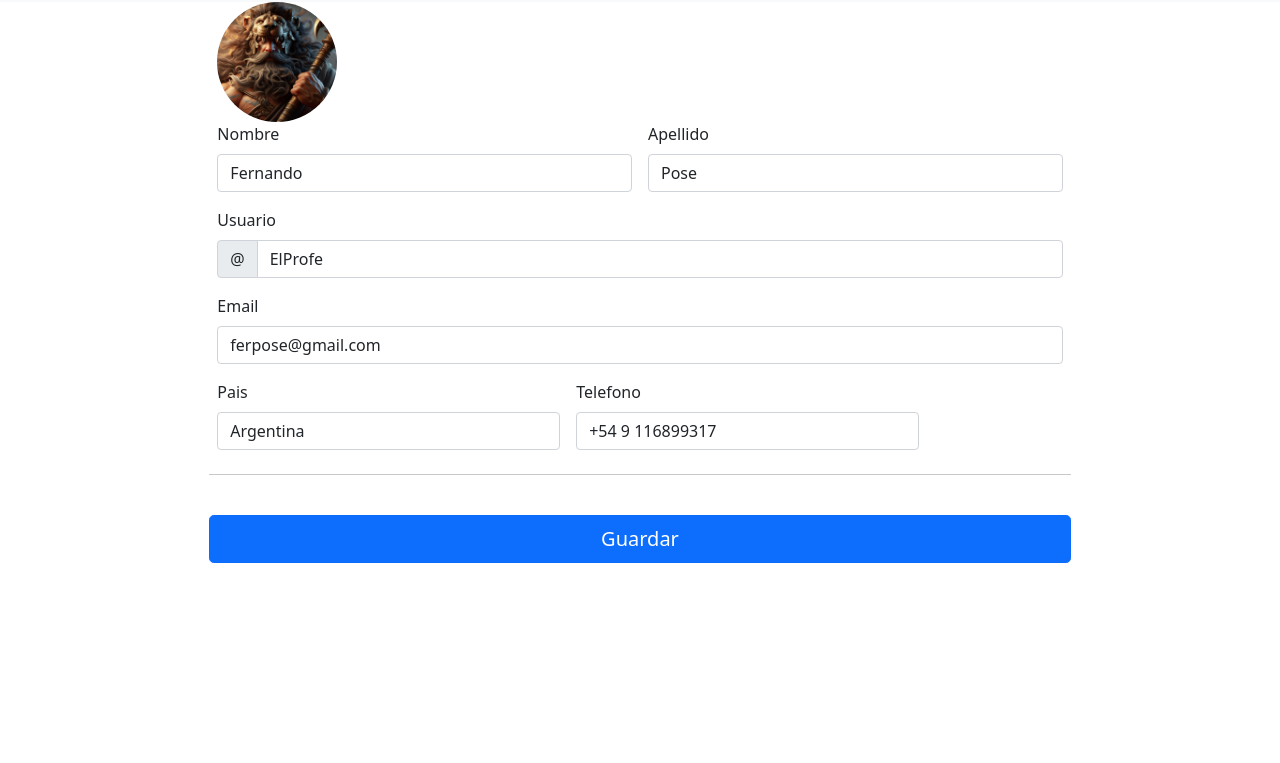
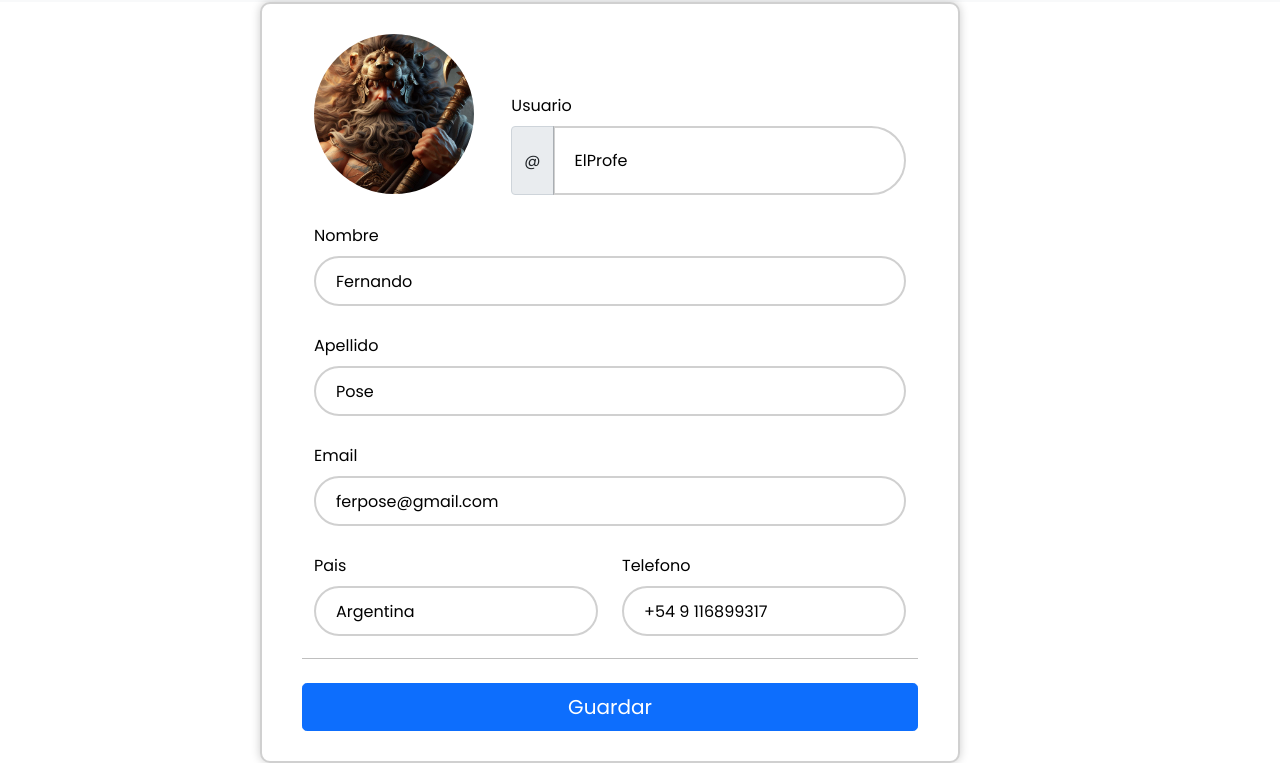
Before and after one commit to FedeGioia/FPTraining, a plain HTML site: page perfil.html in a window 1280 px wide. Shown: the part 75-838 px from the top of the page. Before the commit the page ends 800 px from the top, so only its background shows below. Drawn offline with nearby package versions, Linux system fonts and the light colour scheme.

Commit message:
Cambios visuales

```diff
--- /dev/null
+++ b/css/ejercicios.css
@@ -0,0 +1,41 @@
+*{
+    margin: 0;
+    padding: 0;
+    box-sizing: border-box;
+    font-family: "Poppins", sans-serif;
+}
+
+.wrapper {
+    width: flex;
+    height:250px;
+    background: transparent;
+    border: 2px solid rgba(24, 23, 23, 0.2);
+    backdrop-filter: blur(20px);
+    color:#000000;
+    box-shadow: 0 0 10px rgba(0,0,0, .2);
+    border-radius: 10px;
+    padding: 30px 40px;
+}
+
+.wrapper h1 {
+    font-size: 36px;
+    text-align: center;
+}
+.wrapper .input-box {
+    width: 100%;
+    height: 50px;
+    margin: 30px 0;
+    position: flex;
+}
+.input-box input{
+    width: 100%;
+    height: 100%;
+    background: transparent;
+    border: none;
+    outline: none;
+    border: 2px solid rgba(24, 23, 23, 0.2);
+    border-radius: 40px;
+    color: #000000;
+    font-size: 16px;
+    padding: 20px 45px 20px 20px;
+}
--- /dev/null
+++ b/css/perfil.css
@@ -0,0 +1,41 @@
+
+*{
+    margin: 0;
+    padding: 0;
+    box-sizing: border-box;
+    font-family: "Poppins", sans-serif;
+}
+
+.wrapper {
+    width: 700px;
+    background: transparent;
+    border: 2px solid rgba(24, 23, 23, 0.2);
+    backdrop-filter: blur(20px);
+    color:#000000;
+    box-shadow: 0 0 10px rgba(0,0,0, .2);
+    border-radius: 10px;
+    padding: 30px 40px;
+}
+
+.wrapper h1 {
+    font-size: 36px;
+    text-align: center;
+}
+.wrapper .input-box {
+    width: 100%;
+    height: 50px;
+    margin: 30px 0;
+    position: flex;
+}
+.input-box input{
+    width: 100%;
+    height: 100%;
+    background: transparent;
+    border: none;
+    outline: none;
+    border: 2px solid rgba(24, 23, 23, 0.2);
+    border-radius: 40px;
+    color: #000000;
+    font-size: 16px;
+    padding: 20px 45px 20px 20px;
+}
--- a/perfil.html
+++ b/perfil.html
@@ -12,9 +12,13 @@
     <meta http-equiv="X-UA-Compatible" content="IE=edge" />
     <meta name="viewport" content="width=device-width, initial-scale=1.0" />
     <title>FPTraining</title>
+    <link rel="stylesheet" href="css/perfil.css">
     <script src="https://ajax.googleapis.com/ajax/libs/jquery/3.7.1/jquery.min.js"></script>
     <script src="https://cdn.jsdelivr.net/npm/bootstrap@5.1.3/dist/js/bootstrap.bundle.min.js"></script>
     <link href="https://cdn.jsdelivr.net/npm/bootstrap@5.1.3/dist/css/bootstrap.min.css" rel="stylesheet">
+      <link href='https://unpkg.com/boxicons@2.1.4/css/boxicons.min.css' rel='stylesheet'>
+  <link href="https://fonts.googleapis.com/css2?family=Poppins&display=swap" rel="stylesheet">
+
 </head>
 
   <body>
@@ -24,8 +28,8 @@
             <div class="d-flex flex-wrap align-items-center justify-content-beetwen justify-content-lg-start">
 
                 <div class="d-flex  align-items-center  justify-content-lg-start">
-                    <ul class="nav col-12 col-lg-auto me-lg-auto mb-2  mb-md-0">
-                        <img src="images/fptraining.jpeg" alt="mdo" width="60" height="60" class="">
+                    <ul class="nav col-12 mb-2  col-lg-auto me-lg-auto mb-md-0">
+                        <img src="images/fptraining.jpeg" alt="mdo" width="60" height="60" class="rounded-circle">
                         <li><a href="" class="nav-link px-2 link-body-emphasis">FPTraining</a></li>
                         <li><a href="index.html" class="nav-link px-2 link-body-emphasis">Calendario</a></li>
                         <li><a href="ejercicios.html" class="nav-link px-2 link-body-emphasis">Ejercicios</a></li>
@@ -45,56 +49,74 @@
             </div>
         </header>
     </nav>
+    <div class="container justify-content-center">
 
-    <div class="row justify-content-center align-items-start" id="myDIV">
+    <div class="row justify-content-center" id="myDIV">
         <div class="col-md-7 col-lg-8">
-            <img src="images/Hercules.jpeg" alt="mdo" width="120" height="120" class="rounded-circle">
+            <form class="needs-validation" novalidate="">
+                <div class="wrapper row">
+                    <!-- Avatar y Usuario -->
+                    <div class="col-12 justify-content-lg-start align-items-center d-flex">
+                        <div class="col-4">
+                            <img src="images/Hercules.jpeg" alt="mdo" width="160" height="160" class="rounded-circle">
+                        </div>
+                        <div class="col-8 align-self-center" style="margin-top: 10px;">
+                            <div class="input-box">
+                                <label for="username" class="form-label">Usuario</label>
+                                <div class="input-group has-validation">
+                                    <span class="input-group-text">@</span>
+                                    <input type="text" class="form-control" id="username" placeholder="Username" value="ElProfe" required="">
+                                    <div class="invalid-feedback"></div>
+                                </div>
+                            </div>
+                        </div>
+                    </div>
 
-            <form class="needs-validation" novalidate="">
-            <div class="row g-3">
-                <div class="col-sm-6">
+
+
+
+                <div class="col-12">
+                <div class="input-box">
                 <label for="firstName" class="form-label">Nombre</label>
                 <input type="text" class="form-control" id="firstName" placeholder="" value="Fernando" required="">
                 <div class="invalid-feedback">
                 </div>
                 </div>
+                </div>
 
-                <div class="col-sm-6">
+                <div class="col-12">
+                <div class="input-box ">
                 <label for="lastName" class="form-label">Apellido</label>
                 <input type="text" class="form-control" id="lastName" placeholder="" value="Pose" required="">
                 <div class="invalid-feedback">
                 </div>
                 </div>
-
-                <div class="col-12">
-                <label for="username" class="form-label">Usuario</label>
-                <div class="input-group has-validation">
-                    <span class="input-group-text">@</span>
-                    <input type="text" class="form-control" id="username" placeholder="Username" value="ElProfe" required="">
-                <div class="invalid-feedback">
-
-                    </div>
-                </div>
                 </div>
 
                 <div class="col-12">
+                <div class="input-box">
                 <label for="email" class="form-label">Email <span class="text-body-secondary"></span></label>
                 <input type="email" class="form-control" id="email" placeholder="you@example.com" value="ferpose@gmail.com">
                 <div class="invalid-feedback">
                 </div>
                 </div>
+                </div>
 
-                <div class="col-md-5">
+                    <div class="col-md-6">
+                    <div class="input-box">
                         <label for="country" class="form-label">Pais</label>
                         <input type="text" class="form-control" id="country" placeholder="Ingresar pais" value="Argentina">
                     <div class="invalid-feedback">
                     </div>
                     </div>
-
-                <div class="col-md-5">
+                    </div>
+                    <div class="col-md-6">
+                        <div class="input-box">
                             <label for="country" class="form-label">Telefono</label>
                             <input type="text" class="form-control" id="country" placeholder="" value="+54 9 116899317">
                         <div class="invalid-feedback">
+                        </div>
+
                         </div>
                         </div>
 
@@ -104,5 +126,6 @@
             </form>
         </div>
     </div>
+     </div>
   </body>
 </html>
```
Also changed, not shown: ejercicios.html (+10 -5 lines), scripts/scriptDiaCalendario.js (added, +58 -0 lines), signIn.html (line endings or trailing spaces). Lines whose indentation alone changed are shown as unchanged.
